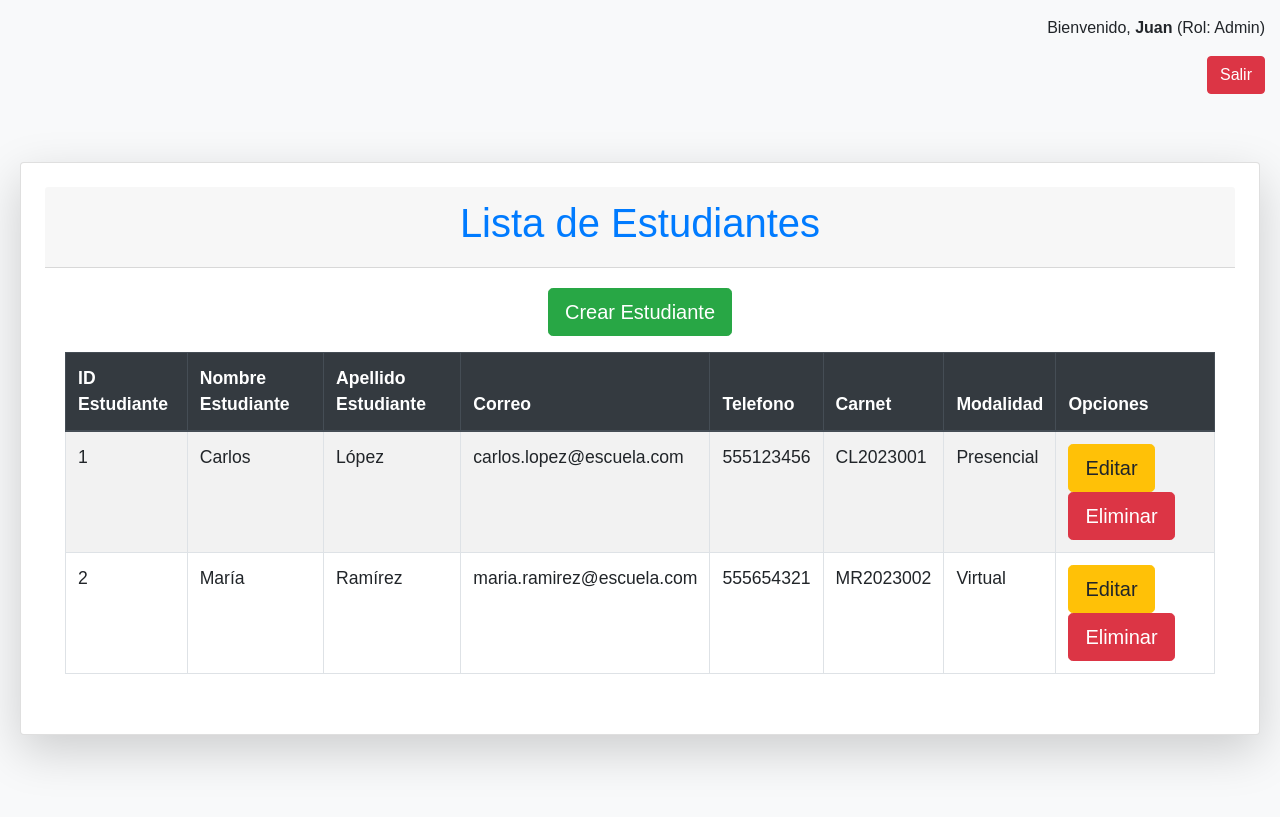
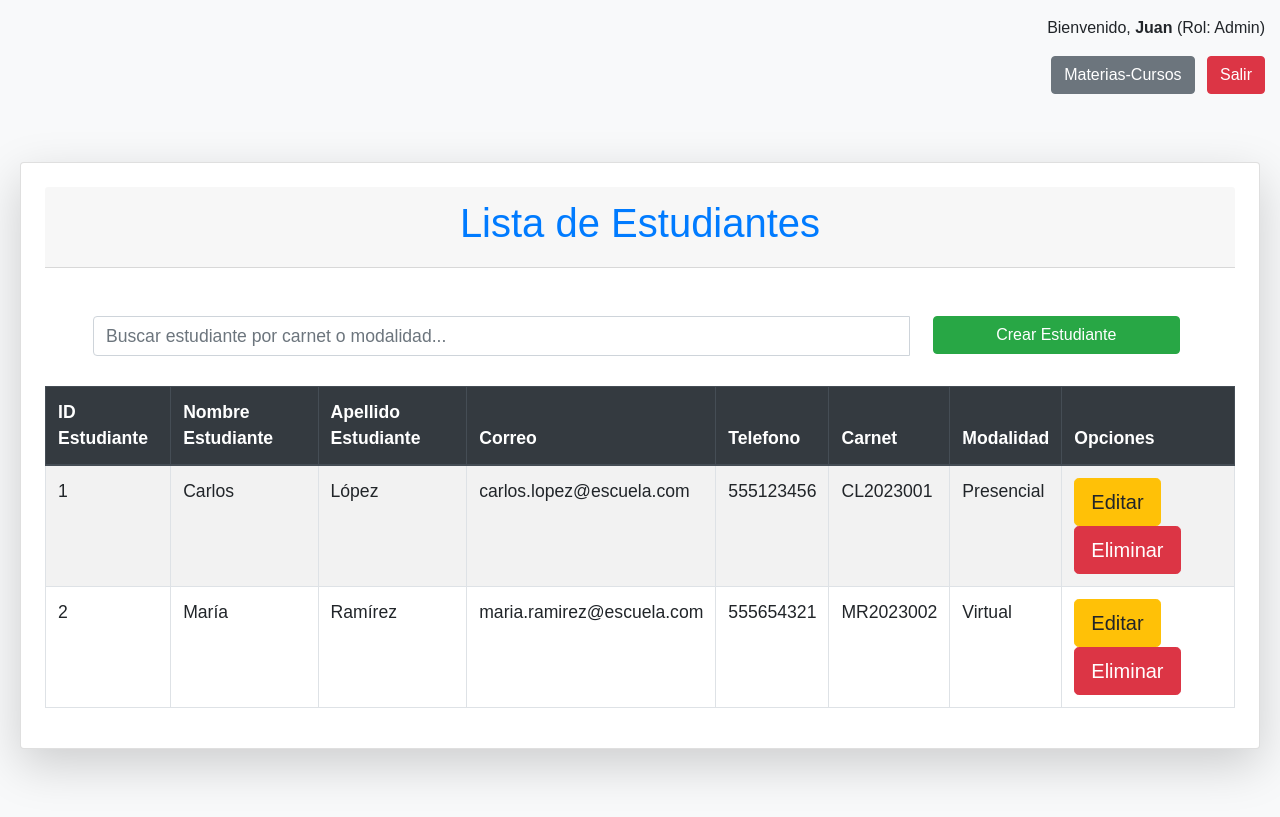
Before and after one commit to ChillRelaxing/Proyecto_Escuela_sv, a PHP site: page /routers/estudiantesRouter.php in a window 1280 px wide. Before the commit the page ends 764 px from the top, so only its background shows below. Run offline with PHP 8.4, Linux system fonts and the light colour scheme; a user stored in the database is signed in; data comes from the database, SQL or seed files in the repository.

Commit message:
Subiendo buscador para Estudiante y M-C

```diff
--- a/controllers/EstudiantesController.php
+++ b/controllers/EstudiantesController.php
@@ -73,12 +73,12 @@ class EstudiantesController
     }
 
     public function confirmDelete($id)
-{
-    $this->estudiante->id_estudiante = $id;
-    $this->estudiante->get_estudiantes_by_id(); // Obtener los detalles del estudiante
+    {
+        $this->estudiante->id_estudiante = $id;
+        $this->estudiante->get_estudiantes_by_id(); // Obtener los detalles del estudiante
 
-    include(dirname(__FILE__) . '/../views/Estudiantes/deleteEstudiantes.php'); // Incluir la vista de confirmación
-}
+        include(dirname(__FILE__) . '/../views/Estudiantes/deleteEstudiantes.php'); // Incluir la vista de confirmación
+    }
 
     public function delete($id)
     {
@@ -90,6 +90,41 @@ class EstudiantesController
             echo "Error al eliminar el estudiante.";
         }
     }
+
+    /**BUSCADOR */
+    public function Estudiante_buscan($query_est)
+    {
+        // Llamamos al método del modelo que realiza la búsqueda
+        $result = $this->estudiante->search_estudiante($query_est);
+        $estudiantes = $result->fetchAll(PDO::FETCH_ASSOC);
+
+        // Generamos el HTML para mostrar los resultados
+        $output_est = '';
+        if (count($estudiantes) > 0) {
+            foreach ($estudiantes as $estudiante) {
+                $output_est .= '
+                    <tr>
+                        <td>' . $estudiante['id_estudiante'] . '</td>
+                        <td>' . $estudiante['nombre'] . '</td>
+                        <td>' . $estudiante['apellido'] . '</td>
+                        <td>' . $estudiante['correo'] . '</td>
+                        <td>' . $estudiante['telefono'] . '</td>
+                        <td>' . $estudiante['carnet'] . '</td>
+                        <td>' . $estudiante['modalidad'] . '</td>
+                        <td>
+                            <a href="../routers/estudiantesRouter.php?action=edit&id=' . $estudiante['id_estudiante'] . '" class="btn btn-warning btn-sm mb-1">Editar</a>
+                            <a href="../routers/estudiantesRouter.php?action=confirmDelete&id=' . $estudiante['id_estudiante'] . '" class="btn btn-danger btn-sm">Eliminar</a>
+                        </td>
+                    </tr>
+                ';
+            }
+        } else {
+            $output_est= '<tr><td colspan="4">No se encontraron considencias.</td></tr>';
+        }
+
+        echo $output_est;
+    }
+
 }
 
 ?>
--- /dev/null
+++ b/js/buscadorEstudiante.js
@@ -0,0 +1,16 @@
+$(document).ready(function() {
+    // Detectamos la entrada en el campo de búsqueda
+    $("#buscarEstudiante").on("keyup", function() {
+        var query_est = $(this).val();
+
+        // Hacemos la llamada AJAX
+        $.ajax({
+            url: "../routers/estudiantesRouter.php",
+            method: "GET",
+            data: { action: 'Estudiante_buscan', query_est: query_est },
+            success: function(data) {
+                $("#resultadoEstudiante").html(data); // Mostramos los resultados en la tabla
+            }
+        });
+    });
+});
--- a/models/EstudiantesModel.php
+++ b/models/EstudiantesModel.php
@@ -148,4 +148,17 @@ class Estudiantes
 
     return false;
 }
+
+    public function search_estudiante($query_est)
+    {
+        $query_est = "%" . $query_est . "%";
+        $sql= "SELECT * FROM " . $this->table_name . "
+                WHERE carnet LIKE :query_est
+                OR modalidad LIKE :query_est";
+
+        $result = $this->conn->prepare($sql);
+        $result->bindParam(':query_est', $query_est);
+        $result->execute();
+        return $result;
+    }
 }
--- a/routers/estudiantesRouter.php
+++ b/routers/estudiantesRouter.php
@@ -5,6 +5,9 @@ require_once '../controllers/EstudiantesController.php';
 // Capturamos la opción de la URL
 $action = isset($_GET['action']) ? $_GET['action'] : '';
 $id = isset($_GET['id']) ? $_GET['id'] : '';
+//AJAX
+$query_est = isset($_GET['query_est']) ? $_GET['query_est'] : '';
+
 
 // Instanciamos el controlador
 $controller = new EstudiantesController();
@@ -45,6 +48,10 @@ switch ($action) {
         }
         break;
 
+    case 'Estudiante_buscan':  //para manejar la búsqueda
+        $controller->Estudiante_buscan($query_est);
+        break;
+
     default:
         $controller->index();
         break;
--- a/routers/materiasCursosRouter.php
+++ b/routers/materiasCursosRouter.php
@@ -5,6 +5,8 @@ require_once '../controllers/MateriasCursosController.php';
 // Capturamos la opción de la URL
 $action = isset($_GET['action']) ? $_GET['action'] : '';
 $id = isset($_GET['id']) ? $_GET['id'] : '';
+//AJAX
+$query_mt_curso = isset($_GET['query_mt_curso']) ? $_GET['query_mt_curso'] : '';
 
 // Instanciamos el controlador
 $controller = new MateriasCursosController();
@@ -45,6 +47,10 @@ switch ($action) {
         }
         break;
 
+    case 'materiacurso_buscar':  //para manejar la búsqueda
+        $controller->materiacurso_buscar($query_mt_curso);
+        break;
+
     default:
         $controller->index();
         break;
--- a/views/Estudiantes/indexEstudiantes.php
+++ b/views/Estudiantes/indexEstudiantes.php
@@ -24,6 +24,8 @@ if ($_SESSION['roles'] != 'Admin' && $_SESSION['roles'] != 'Profesor') {
     <title>Lista de Estudiantes</title>
     <link rel="stylesheet" href="https://stackpath.bootstrapcdn.com/bootstrap/4.5.2/css/bootstrap.min.css">
     <link rel="stylesheet" href="../views/css/EstudiantesResponsive.css"> <!-- Enlace al archivo responsive -->
+    <!--URL Ajax-->
+    <script src="https://ajax.googleapis.com/ajax/libs/jquery/3.7.1/jquery.min.js"></script>
 </head>
 <body class="bg-light">
 
@@ -33,9 +35,12 @@ if ($_SESSION['roles'] != 'Admin' && $_SESSION['roles'] != 'Profesor') {
             <div class="col-12 text-right mt-3">
                 <p>Bienvenido, <strong><?= htmlspecialchars($_SESSION['usuarios']); ?></strong> (Rol: <?= htmlspecialchars($_SESSION['roles']); ?>)</p>
                 <!-- Botón de salir -->
+                <div class="ml-auto">
+                    <a href="../routers/materiasCursosRouter.php" class="btn btn-secondary mr-2">Materias-Cursos</a>
                     <form action="../views/auth/exit.php" method="POST" class="d-inline">
                         <button type="submit" class="btn btn-danger">Salir</button>
                     </form>
+                </div>
             </div>
         </div>
     </div>
@@ -44,13 +49,22 @@ if ($_SESSION['roles'] != 'Admin' && $_SESSION['roles'] != 'Profesor') {
         <div class="card shadow-lg p-4"> <!-- Añade sombra y relleno -->
             <div class="card-header text-center">
                 <h2>Lista de Estudiantes</h2>
-            </div>
-            <div class="card-body">
-                <div class="row mb-3"> <!-- Espacio inferior al botón -->
-                    <div class="col-12 text-center"> <!-- Centrar el botón -->
-                        <a href="../routers/estudiantesRouter.php?action=create" class="btn btn-success btn-lg">Crear Estudiante</a>
+            </div><br><br>
+
+            <!--Para la busqueda--->
+            <div class="container-sm">
+                <form action="" method="get">
+                    <!-- Campo de búsqueda -->
+                    <div class="input-group mb-3">
+                        <input type="text" id="buscarEstudiante" class="form-control mx-2" placeholder="Buscar estudiante por carnet o modalidad..." aria-label="Recipient's username" aria-describedby="button-addon2" >
+
+                        <div class="col-12 col-md-6 col-lg-3">
+                            <a href="../routers/estudiantesRouter.php?action=create" class="btn btn-success btn-block w-100 mb-3">Crear Estudiante</a>
                         </div>
                     </div>
+                </form>
+            </div>
+
             <div class="table-responsive"> <!-- Hace la tabla desplazable en pantallas pequeñas -->
                 <table class="table table-bordered table-striped">
                     <thead class="thead-dark">
@@ -65,7 +79,7 @@ if ($_SESSION['roles'] != 'Admin' && $_SESSION['roles'] != 'Profesor') {
                             <th scope="col">Opciones</th>
                         </tr>
                     </thead>
-                        <tbody>
+                    <tbody id="resultadoEstudiante">
                         <?php foreach ($estudiantes as $estudiante) : ?>
                             <tr>
                                 <td><?= htmlspecialchars($estudiante['id_estudiante']); ?></td>
@@ -84,12 +98,13 @@ if ($_SESSION['roles'] != 'Admin' && $_SESSION['roles'] != 'Profesor') {
                     </tbody>
                 </table>
             </div>
-            </div>
+
+
         </div>
     </div>
 
-    <script src="https://code.jquery.com/jquery-3.5.1.slim.min.js"></script>
-    <script src="https://cdn.jsdelivr.net/npm/@popperjs/core@2.9.2/dist/umd/popper.min.js"></script>
-    <script src="https://stackpath.bootstrapcdn.com/bootstrap/4.5.2/js/bootstrap.bundle.min.js"></script>
 </body>
 </html>
+
+<!--para el ajaz funcione--->
+<script src="../js/buscadorEstudiante.js"></script>
```
Also changed, not shown: controllers/MateriasCursosController.php (+30 -0 lines), js/buscadorMaterias_Curso.js (added, +16 -0 lines), models/MateriasCursosModel.php (+12 -0 lines), views/MateriasCursos/indexMateriasCursos.php (+29 -16 lines). Lines whose indentation alone changed are shown as unchanged.
